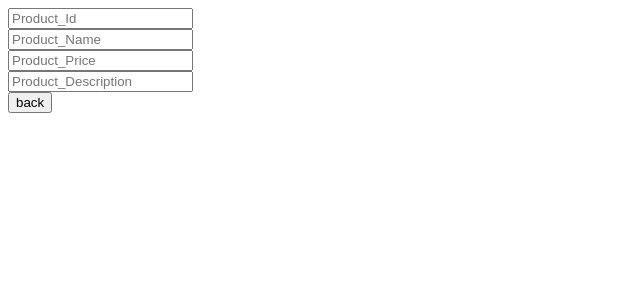
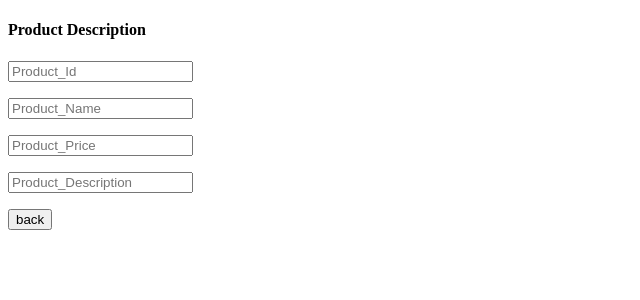
Before and after one commit to fec-donuts/service, a React app: page / in a window 1280 px wide. Both pictures are taken after a click on the button "next". Shown: the top 300 px of the page, without its empty margins (0-640 px from the left). Built offline with nearby package versions, Linux system fonts and the light colour scheme; no server answers; the HTML template or start-up script is replaced by a standard one.

Commit message:
cleaned up the layout of the DBform and Fakeform

```diff
--- a/client/src/components/DBForm.jsx
+++ b/client/src/components/DBForm.jsx
@@ -2,18 +2,46 @@ import React from 'react';
 
 const DBForm = props => {
     return (
-        <div>
 
 
+        <div>
+        <h4>  Product Description
+        </h4>
+
+
+            <p>
                 <input type='text' name='Brand_Name' placeholder='Brand_Name' onChange={props.change}></input><br></br>
+            </p>
+
+            <p>
                 <input type='text' name='Pricing' placeholder='Pricing' onChange={props.change}></input><br></br>
+            </p>
+
+            <p>
                 <input type='text' name='In_Stock' placeholder='In_Stock' onChange={props.change}></input><br></br>
+            </p>
+
+            <p>
                 <input type='text' name='Item_weight' placeholder='Item_weight' onChange={props.change}></input><br></br>
+            </p>
+
+            <p>
                 <input type='text' name='Size' placeholder='Size' onChange={props.change}></input><br></br>
+            </p>
+
+            <p>
                 <input type='text' name='Manufacturer_Number' placeholder='Manufacturer_Number' onChange={props.change}></input><br></br>
+            </p>
 
+            <p>
                 <button onClick={props.next}>next</button>
+            </p>
+
+
+
         </div>
+
+
     )
 }
 
--- a/client/src/components/FakeForm.jsx
+++ b/client/src/components/FakeForm.jsx
@@ -3,12 +3,31 @@ import React from 'react';
 const FakeForm = props => {
     return (
         <div>
-        <input type='text' name='Product_Id' placeholder='Product_Id' onChange={props.change}></input><br></br>
-        <input type='text' name='Product_Name' placeholder='Product_Name' onChange={props.change}></input><br></br>
-        <input type='text' name='Product_Price' placeholder='Product_Price' onChange={props.change}></input><br></br>
-        <input type='text' name='Product_Description' placeholder='Product_Description' onChange={props.change}></input><br></br>
 
-        <button onClick={props.back}>back</button>
+        <h4>
+        Product Description
+        </h4>
+
+            <p>
+                <input type='text' name='Product_Id' placeholder='Product_Id' onChange={props.change}></input><br></br>
+            </p>
+
+            <p>
+                <input type='text' name='Product_Name' placeholder='Product_Name' onChange={props.change}></input><br></br>
+            </p>
+
+            <p>
+                <input type='text' name='Product_Price' placeholder='Product_Price' onChange={props.change}></input><br></br>
+            </p>
+
+            <p>
+                <input type='text' name='Product_Description' placeholder='Product_Description' onChange={props.change}></input><br></br>
+            </p>
+
+            <p>
+                <button onClick={props.back}>back</button>
+            </p>
+
         </div>
     )
 }
```
Also changed, not shown: 1 other file (tests, documents, lock files or other folders). Lines whose indentation alone changed are shown as unchanged.
